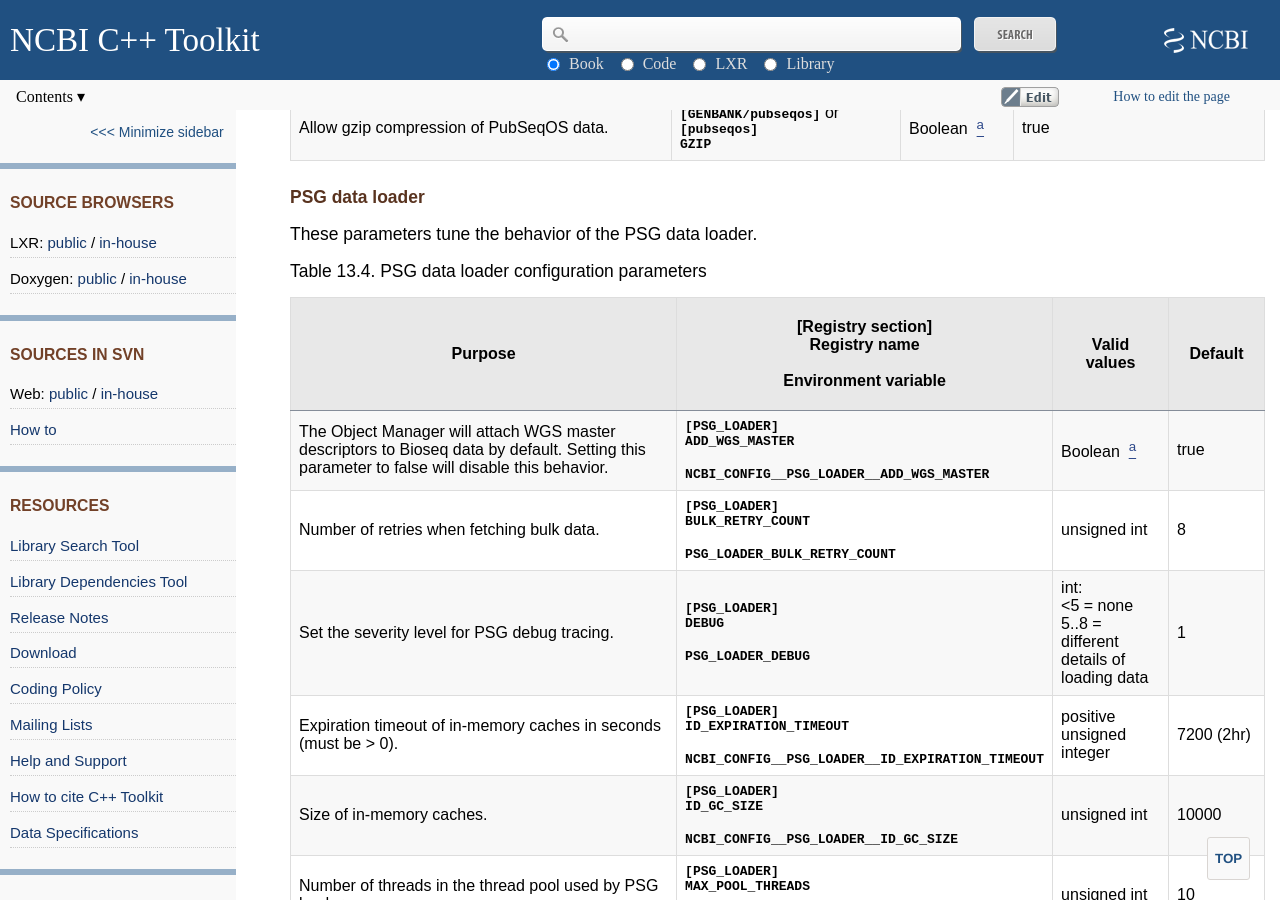
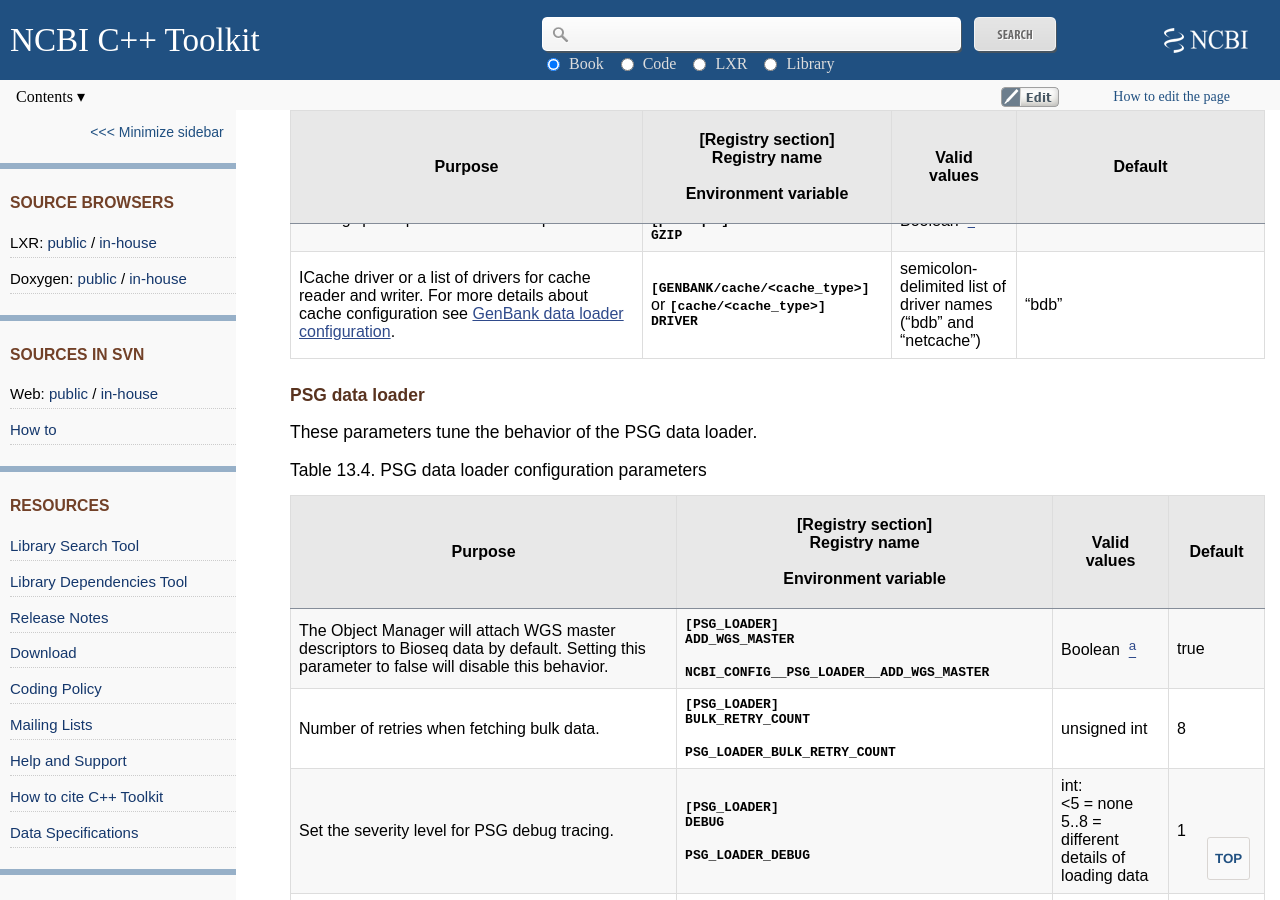
Before and after one commit to ncbi/cxx-toolkit, a Jekyll site: the page built from pages/ch_libconfig.md, in a window 1280 px wide and 900 px high, scrolled down 40907 px. Built offline with Jekyll 4.4.1, drawn with Linux system fonts in a browser that asks for light colours; some of the changed text lies outside the part shown.

Commit message:
Updated Object Manager parameters. JIRA CXX-4801

```diff
--- a/pages/ch_libconfig.md
+++ b/pages/ch_libconfig.md
@@ -770,7 +770,7 @@
 
 #### Genbank data loader and readers
 
-These parameters tune the behavior of the Genbank data loader.
+These parameters tune the behavior of the Genbank data loader. More details about Genbank loader and readers cofniguration can be found [here](https://ncbi.github.io/cxx-toolkit/pages/ch_objmgr_dtld#ch_objmgr_dtld.GenBank_data_loader_).
 
 <a name="ch_libconfig.T.Genbankdataloader_configurat"></a>
 
@@ -851,6 +851,7 @@
 | Fetch user name from MyNCBI and put the value into cubby_user variable for PubSeqOS/PubSeqOS2 database. | **`[GENBANK/<reader_name>]`** or **`[<reader_name>]`**<br/>**`SET_CUBBY_USER`** | Boolean  [<sup>a</sup>](#ch_libconfig.TF.37) | false |
 | User name for PubSeqOS/PubSeqOS2 database. | **`[GENBANK/<reader_name>]`** or **`[<reader_name>]`**<br/>**`USER`** | string | "anyone" |
 | Allow gzip compression of PubSeqOS data. | **`[GENBANK/pubseqos]`** or **`[pubseqos]`**<br/>**`GZIP`** | Boolean  [<sup>a</sup>](#ch_libconfig.TF.37) | true |
+| ICache driver or a list of drivers for cache reader and writer. For more details about cache configuration see [GenBank data loader configuration](https://ncbi.github.io/cxx-toolkit/pages/ch_objmgr_dtld#ch_objmgr_dtld.GenBank_data_loader_). | **`[GENBANK/cache/<cache_type>]`** or **`[cache/<cache_type>]`**<br/>**`DRIVER`** | semicolon-delimited list of driver names ("bdb" and "netcache") | "bdb" |
 
 <div class="table-scroll"></div>
 
```
